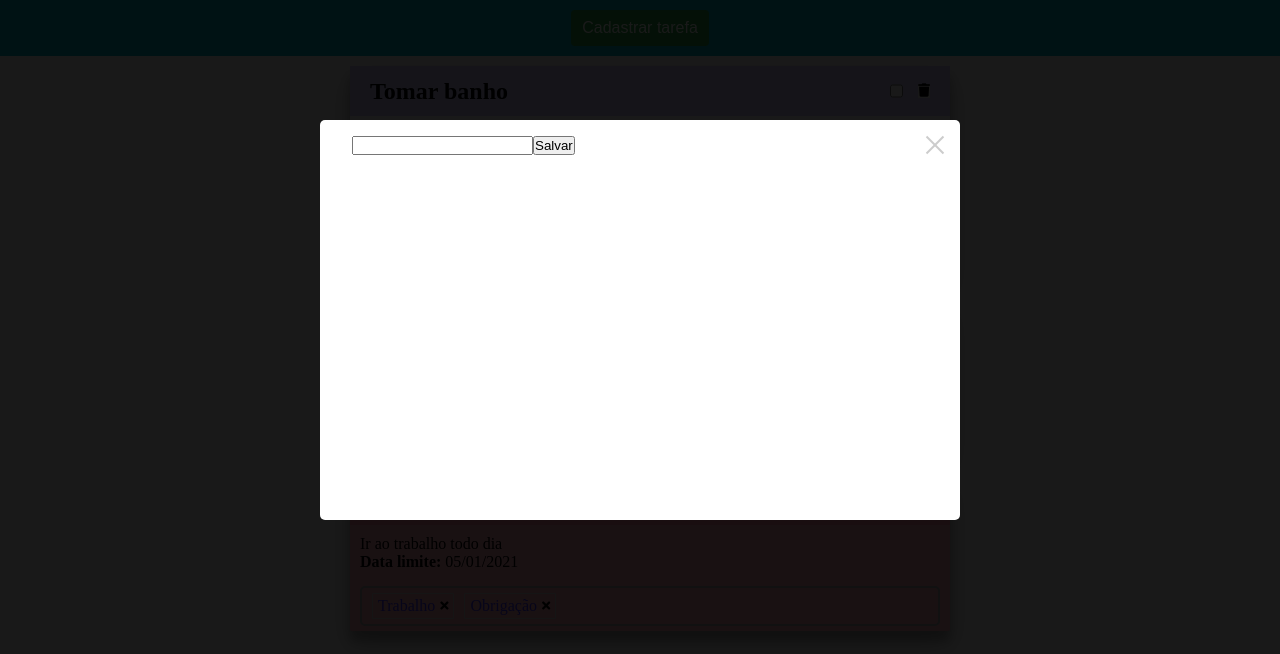
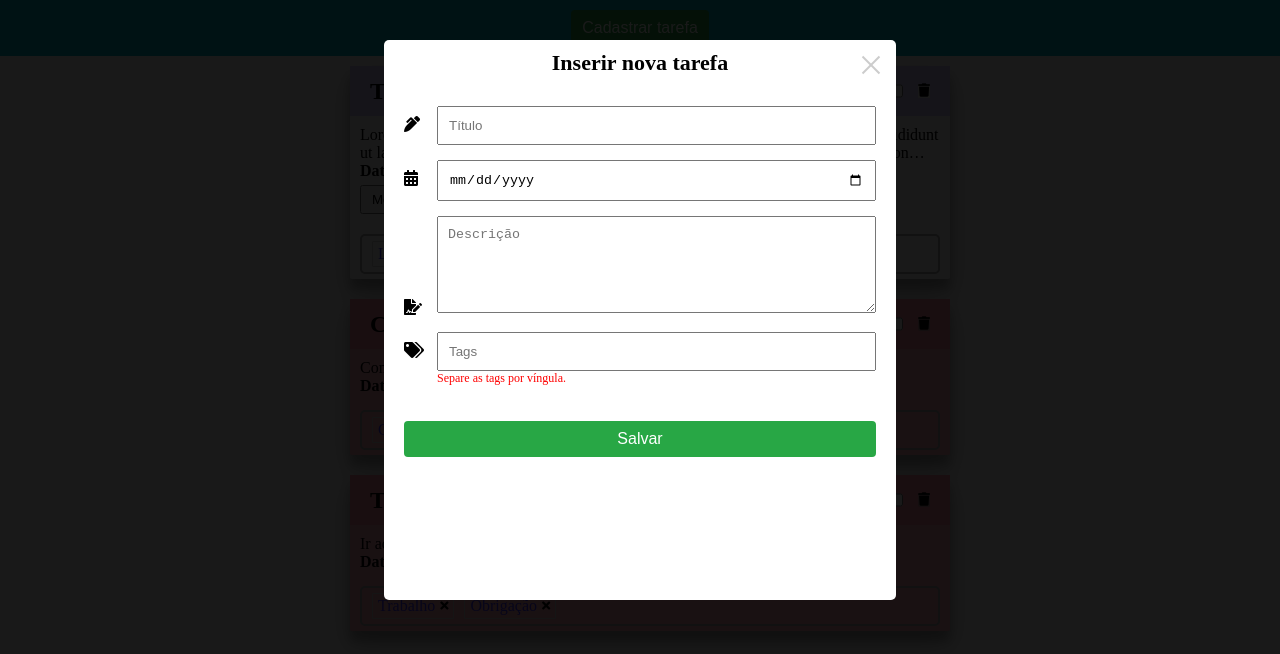
Before and after one commit to Hamilton-Dias/angular-11-todo, an Angular app: page / in a window 1280 px wide. Both pictures are taken after a click on the button "Cadastrar tarefa". Shown: the top 654 px of the page. Built offline with nearby package versions, Linux system fonts and the light colour scheme.

Commit message:
add task

```diff
--- a/src/app/app.component.html
+++ b/src/app/app.component.html
@@ -34,11 +34,34 @@
 <div class="modal" [ngClass]="{'visible': isModalVisible}">
   <label class="modal__bg" for="modal-1" (click)="toggleModal()"></label>
   <div class="modal__inner">
+    <h2>Inserir nova tarefa</h2>
     <label class="modal__close" for="modal-1" (click)="toggleModal()"></label>
-    <form (ngSubmit)="formSubmit($event)">
-      <input type="text" ng-model="newTask.title" />
+    <form (ngSubmit)="formSubmit()">
+      <div class="form-group">
+        <i class="fa fa-pen-alt"></i>
+        <input type="text" id="newTaskTtile" placeholder="Título" [(ngModel)]="newTask.title" name="newTask.title" />
+      </div>
 
-      <input type="submit" value="Salvar" />
+      <div class="form-group">
+        <i class="fa fa-calendar-alt"></i>
+        <input type="date" id="newTaskTdate" placeholder="Data Limite" [(ngModel)]="newTask.limitDate" name="newTask.limitDate" />
+      </div>
+
+      <div class="form-group">
+        <i class="fa fa-file-signature"></i>
+        <textarea id="newTaskDescription" placeholder="Descrição" rows="5" [(ngModel)]="newTask.description" name="newTask.description" >
+        </textarea>
+      </div>
+
+      <div class="form-group">
+        <i class="fa fa-tags"></i>
+        <input type="text" id="newTaskTtags" placeholder="Tags" [(ngModel)]="newTask.tagsForm" name="newTask.tagsForm" />
+        <p class="tip">Separe as tags por víngula.</p>
+      </div>
+
+      <div class="form-group">
+        <input type="submit" value="Salvar" />
+      </div>
     </form>
   </div>
 </div>
--- a/src/app/app.component.scss
+++ b/src/app/app.component.scss
@@ -215,13 +215,67 @@ main {
         right: 0;
         bottom: 0;
         left: 0;
-        width: 50%;
+        width: 40%;
         margin: auto;
         overflow: auto;
         background: #fff;
         border-radius: 5px;
-        padding: 1em 2em;
-        height: 50%;
+        padding: 10px 20px;
+        height: 70%;
+
+        h2 {
+            font-size: 22px;
+            text-align: center;
+            margin-bottom: 30px;
+        }
+
+        .form-group {
+            width: 100%;
+            margin: 15px 0;
+
+            i {
+                width: 7%;
+            }
+
+            label, input, textarea {
+                width: 93%;
+            }
+
+            input, textarea {
+                padding: 10px;
+                transition: 0.5s all;
+
+                &:focus {
+                    outline: none;
+                }
+            }
+
+            p.tip {
+                font-size: 12px;
+                color: red;
+                margin-left: 7%;
+            }
+
+            input[type=submit] {
+                text-align: center;
+                width: 100%;
+                margin-top: 20px;
+                padding: 5px 10px;
+                color: #fff;
+                background-color: #28a745;
+                border-color: #28a745;
+                border: 1px solid transparent;
+                font-size: 16px;
+                line-height: 1.5;
+                border-radius: 4px;
+
+                &:hover {
+                    background-color: #1e7e34;
+                    border-color: #1c7430;
+                    cursor: pointer;
+                }
+            }
+        }
     }
 
     .modal__close {
--- a/src/app/app.component.ts
+++ b/src/app/app.component.ts
@@ -7,6 +7,7 @@ interface Task {
   description: string;
   limitDate: string;
   tags: string[];
+  tagsForm?: string;
   isCompleted: boolean;
 }
 
@@ -98,9 +99,16 @@ export class AppComponent {
     this.isModalVisible = !this.isModalVisible;
   }
 
-  formSubmit(event: Event) {
-    event.preventDefault();
-    console.log(this.newTask)
+  formSubmit() {
+
+    this.newTask._id = uuidv4();
+    this.newTask.tags = this.newTask.tagsForm ? this.newTask.tagsForm.split(',') : [];
+    this.newTask.limitDate = this.newTask.limitDate.split('-').reverse().join('/')
+
+    this.tasks.unshift(this.newTask);
+
     this.newTask = {} as Task;
+
+    this.toggleModal();
   }
 }
--- a/src/app/app.module.ts
+++ b/src/app/app.module.ts
@@ -1,4 +1,5 @@
 import { NgModule } from '@angular/core';
+import { FormsModule }   from '@angular/forms';
 import { BrowserModule } from '@angular/platform-browser';
 
 import { AppComponent } from './app.component';
@@ -8,7 +9,8 @@ import { AppComponent } from './app.component';
     AppComponent
   ],
   imports: [
-    BrowserModule
+    BrowserModule,
+    FormsModule
   ],
   providers: [],
   bootstrap: [AppComponent]
```
